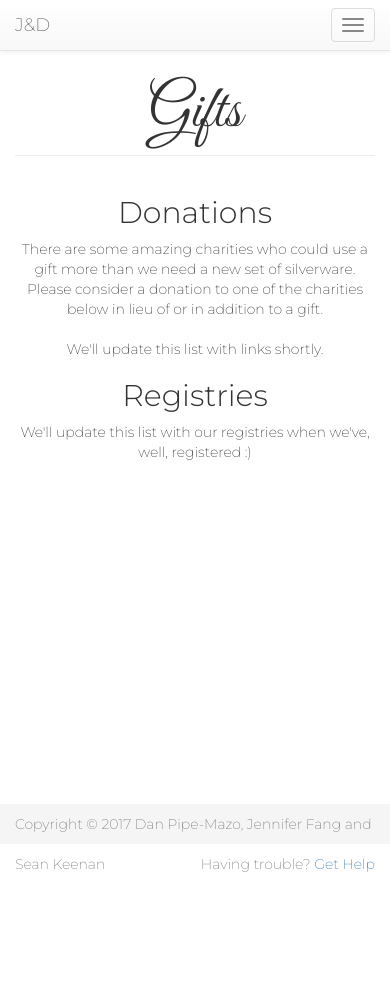
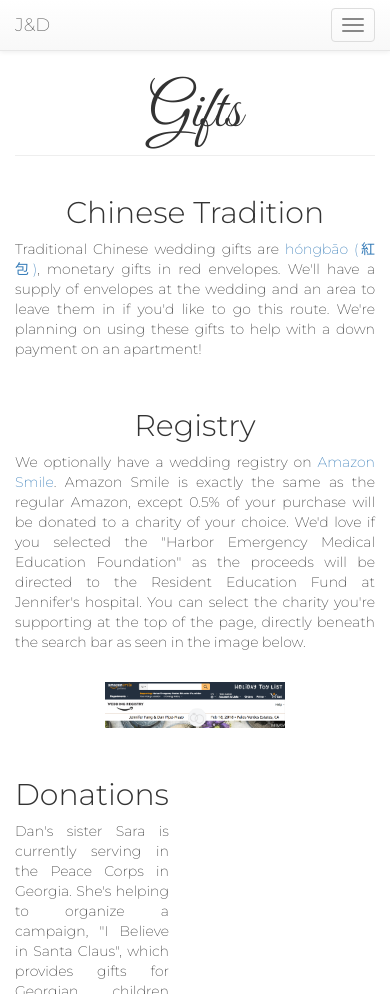
Before and after one commit to dpipemazo/wedsite, a Django app: page /gifts in a window 390 px wide; the page is wider, and only the part inside the window is pictured. Shown: the top 994 px of that part. Before the commit the page ends 872 px from the top of that part, so only its background shows below. Run offline with Django 3.2, Linux system fonts and the light colour scheme; some libraries are stand-ins or nearby versions; some web fonts are replaced.

Commit message:
general: Updates to style and Gifts Page
All pages are capped at 970px width to make it scale to large
screens more gracefully. Gifts page has been updated with final
info.

```diff
--- a/jennanddan/static/css/style.css
+++ b/jennanddan/static/css/style.css
@@ -28,6 +28,16 @@
 
 .page-container {
   padding-top:50px;
+  max-width: 970px;
+}
+
+.padded-row {
+  margin-top:20px;
+}
+
+.half-width-image {
+  max-width: 50%;
+  margin: 0 auto;
 }
 
 .main-header-text {
--- a/wedding/templates/wedding/pages/gifts.html
+++ b/wedding/templates/wedding/pages/gifts.html
@@ -9,23 +9,40 @@
 {% endblock %}
 
 {% block content %}
-<div id="gifts" class="container-fluid text-center page-container">
-  <h1 class="page-header">Gifts</h1>
+<div id="gifts" class="container-fluid page-container">
+  <h1 class="page-header text-center">Gifts</h1>
 
   <!-- Row with wedding map and venue info -->
-  <div class="row">
-    <div class="col-sm-6 base-font text-center">
-      <h2> Donations </h2>
+  <div class="row padded-row">
+    <div class="col-sm-12 base-font text-justify">
+      <h2 class="text-center">Chinese Tradition</h2>
       <p>
-      There are some amazing charities who could use a gift more than we need a new set of silverware. Please consider a donation to one of the charities below in lieu of or in addition to a gift. <br><br>
-      We'll update this list with links shortly.
+      Traditional Chinese wedding gifts are <a href="https://en.wikipedia.org/wiki/Red_envelope">hóngbāo (紅包)</a>, monetary gifts in red envelopes. We'll have a supply of envelopes at the wedding and an area to leave them in if you'd like to go this route. We're planning on using these gifts to help with a down payment on an apartment!
+      </p>
+    </div>
+  </div>
+  <div class="row padded-row">
+    <div class="col-sm-12 base-font text-justify">
+      <h2 class=text-center>Registry</h2>
+      <p>
+      We optionally have a wedding registry on <a href="https://smile.amazon.com/wedding/jennifer-fang-dan-pipe-mazo-palos-verdes-estates-february-2018/registry/19UQEW95QJYZ">Amazon Smile</a>. Amazon Smile is exactly the same as the regular Amazon, except 0.5% of your purchase will be donated to a charity of your choice. We'd love if you selected the "Harbor Emergency Medical Education Foundation" as the proceeds will be directed to the Resident Education Fund at Jennifer's hospital. You can select the charity you're supporting at the top of the page, directly beneath the search bar as seen in the image below.
+      <br><br>
+      <div class=text-center>
+        <a href="https://smile.amazon.com/wedding/jennifer-fang-dan-pipe-mazo-palos-verdes-estates-february-2018/registry/19UQEW95QJYZ"><image src="{% static 'images/amazon_smile.png' %}" class="img-responsive rounded half-width-image float-center" alt="Amazon Smile Registry"/>
+        </a>
+      </div>
+      </p>
+    </div>
+  </div>
+  <div class="row vertical-aligned-row padded-row">
+    <div class="col-sm-6 base-font text-justify">
+      <h2 class=text-center>Donations</h2>
+        <p>
+        Dan's sister Sara is currently serving in the Peace Corps in Georgia. She's helping to organize a campaign, "I Believe in Santa Claus", which provides gifts for Georgian children around the holidays. Gifts can range from new books or dolls to new bikes. The value of the gifts are about $5-$40. Please consider also making a donation to this great cause as a part of your gift. The deadline for donations is December 15, 2017. Please send Sara an email at <a href="mailto:someone@example.com?Subject=Gift%20Donation" target="_top">sara.pipemazo AT gmail DOT com</a> to coordinate the best way to donate.
       </p>
     </div>
     <div class="col-sm-6 base-font text-center">
-      <h2> Registries </h2>
-      <p>
-      We'll update this list with our registries when we've, well, registered :)
-      </p>
+      <iframe src="https://www.youtube.com/embed/1AnfQcqMRlw" frameborder="0" allowfullscreen></iframe>
     </div>
   </div>
 </div>
```
Also changed, not shown: jennanddan/static/images/amazon_smile.png (added).
